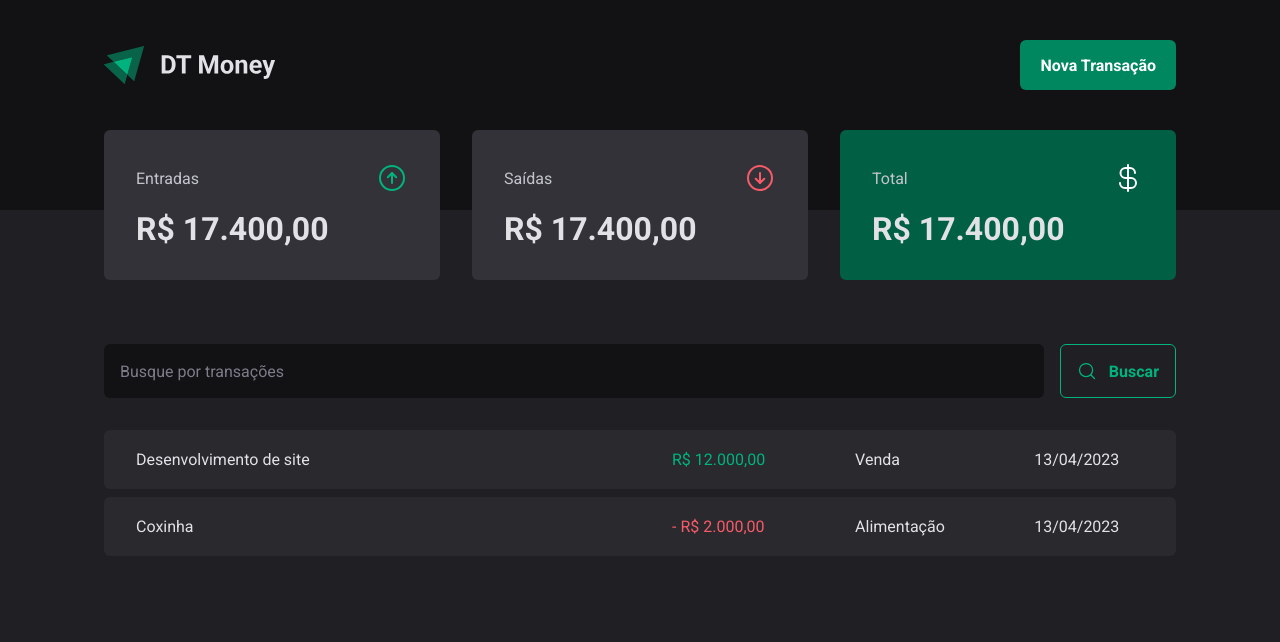
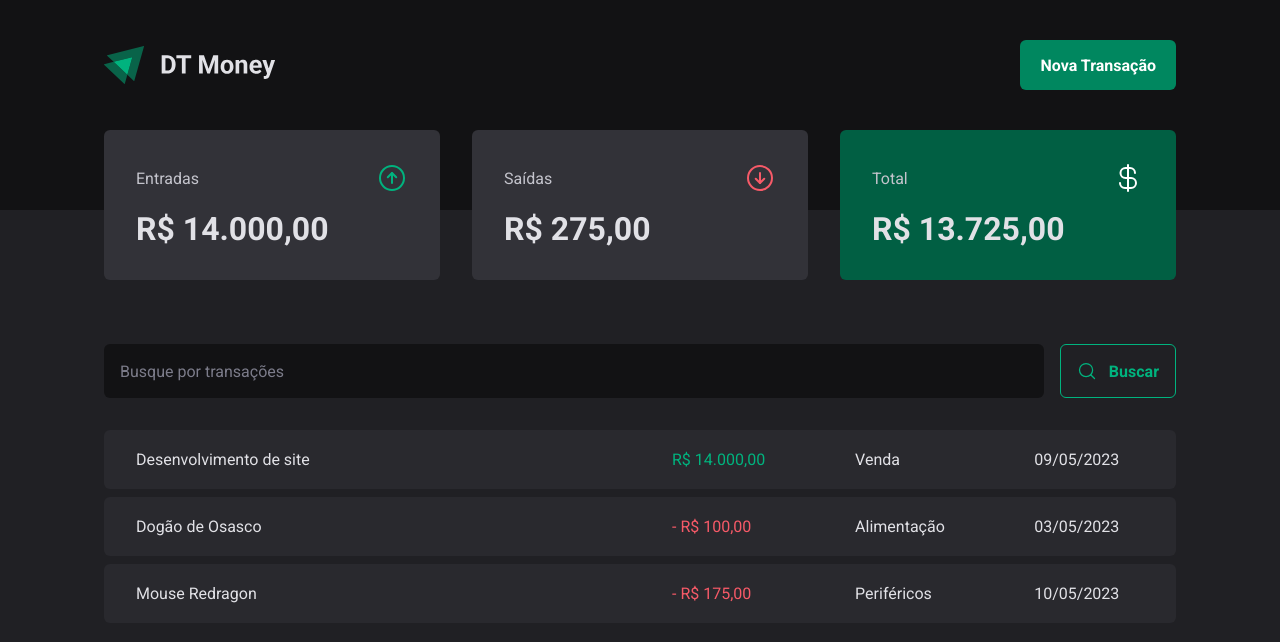
Before and after one commit to guivicentep/ignite-rw-dtmoney, a React (Vite) app: page / in a window 1280 px wide. Shown: the top 642 px of the page. Built offline with nearby package versions, Linux system fonts and the light colour scheme; data requests are answered from the project's data file.

Commit message:
feat: Exibindo e formatando valores

```diff
--- a/package.json
+++ b/package.json
@@ -5,6 +5,7 @@
   "type": "module",
   "scripts": {
     "dev": "vite",
+    "dev:server": "json-server server.json -p 3333 -w -d 500",
     "build": "tsc && vite build",
     "lint": "eslint src --ext ts,tsx --report-unused-disable-directives --max-warnings 0",
     "preview": "vite preview"
--- a/server.json
+++ b/server.json
@@ -3,7 +3,26 @@
     {
       "id": 1,
       "description": "Desenvolvimento de site",
-      "type"
+      "type": "income",
+      "category": "Venda",
+      "price": 14000,
+      "createdAt": "2023-05-09T19:02:13.341Z"
+    },
+    {
+      "id": 2,
+      "description": "Dogão de Osasco",
+      "type": "outcome",
+      "category": "Alimentação",
+      "price": 100,
+      "createdAt": "2023-05-03T20:12:50.341Z"
+    },
+    {
+      "id": 3,
+      "description": "Mouse Redragon",
+      "type": "outcome",
+      "category": "Periféricos",
+      "price": 175,
+      "createdAt": "2023-05-10T20:12:50.341Z"
     }
   ]
 }
--- a/src/App.tsx
+++ b/src/App.tsx
@@ -2,12 +2,15 @@
 import { defaultTheme } from './styles/themes/default'
 import { GlobalStyle } from './styles/global'
 import { Transactions } from './pages/Transactions'
+import { TransactionsProvider } from './contexts/TransactionsContext'
 
 export function App() {
   return (
     <ThemeProvider theme={defaultTheme}>
       <GlobalStyle />
-      <Transactions />
+      <TransactionsProvider>
+        <Transactions />
+      </TransactionsProvider>
     </ThemeProvider>
   )
 }
--- a/src/components/Summary/index.tsx
+++ b/src/components/Summary/index.tsx
@@ -1,7 +1,31 @@
 import { ArrowCircleDown, ArrowCircleUp, CurrencyDollar } from 'phosphor-react'
 import { SummaryCard, SummaryContainer } from './styles'
+import { useContext } from 'react'
+import { TransactionsContext } from '../../contexts/TransactionsContext'
+import { dateFormatter, priceFormatter } from '../../utils/formatter'
 
 export function Summary() {
+  const { transactions } = useContext(TransactionsContext)
+
+  const summary = transactions.reduce(
+    (acc, transaction) => {
+      if (transaction.type === 'income') {
+        acc.income += transaction.price
+        acc.total += transaction.price
+      } else {
+        acc.outcome += transaction.price
+        acc.total -= transaction.price
+      }
+
+      return acc
+    },
+    {
+      income: 0,
+      outcome: 0,
+      total: 0,
+    },
+  )
+
   return (
     <SummaryContainer>
       <SummaryCard>
@@ -9,21 +33,21 @@
           <span>Entradas</span>
           <ArrowCircleUp size={32} color="#00B37E" />
         </header>
-        <strong>R$ 17.400,00</strong>
+        <strong>{priceFormatter.format(summary.income)}</strong>
       </SummaryCard>
       <SummaryCard>
         <header>
           <span>Saídas</span>
           <ArrowCircleDown size={32} color="#F75A68" />
         </header>
-        <strong>R$ 17.400,00</strong>
+        <strong>{priceFormatter.format(summary.outcome)}</strong>
       </SummaryCard>
       <SummaryCard variant="green">
         <header>
           <span>Total</span>
           <CurrencyDollar size={32} color="#FFFFFF" />
         </header>
-        <strong>R$ 17.400,00</strong>
+        <strong>{priceFormatter.format(summary.total)}</strong>
       </SummaryCard>
     </SummaryContainer>
   )
--- /dev/null
+++ b/src/contexts/TransactionsContext.tsx
@@ -0,0 +1,40 @@
+import { ReactNode, createContext, useEffect, useState } from 'react'
+
+interface Transaction {
+  id: number
+  description: string
+  type: 'income' | 'outcome'
+  price: number
+  category: string
+  createdAt: string
+}
+
+interface TransactionContextType {
+  transactions: Transaction[]
+}
+
+interface TransactionsProviderProps {
+  children: ReactNode
+}
+
+export const TransactionsContext = createContext({} as TransactionContextType)
+
+export function TransactionsProvider({ children }: TransactionsProviderProps) {
+  const [transactions, setTransactions] = useState<Transaction[]>([])
+
+  async function loadTransactions() {
+    const response = await fetch('http://localhost:3333/transactions')
+    const data = await response.json()
+
+    setTransactions(data)
+  }
+  // Colocando a função sobre o useEffect, e passando um array vazio ao final, será executado apenas uma vez
+  useEffect(() => {
+    loadTransactions()
+  }, [])
+  return (
+    <TransactionsContext.Provider value={{ transactions }}>
+      {children}
+    </TransactionsContext.Provider>
+  )
+}
--- a/src/pages/Transactions/index.tsx
+++ b/src/pages/Transactions/index.tsx
@@ -1,3 +1,4 @@
+import { useContext, useEffect, useState } from 'react'
 import { Header } from '../../components/Header'
 import { Summary } from '../../components/Summary'
 import { SearchForm } from './components/SearchForm'
@@ -6,8 +7,11 @@
   TransactionsContainer,
   TranscationsTable,
 } from './styles'
+import { TransactionsContext } from '../../contexts/TransactionsContext'
+import { dateFormatter, priceFormatter } from '../../utils/formatter'
 
 export function Transactions() {
+  const { transactions } = useContext(TransactionsContext)
   return (
     <div>
       <Header />
@@ -17,22 +21,23 @@
         <SearchForm />
         <TranscationsTable>
           <tbody>
-            <tr>
-              <td width="50%">Desenvolvimento de site</td>
-              <td>
-                <PriceHighlight variant="income">R$ 12.000,00</PriceHighlight>
-              </td>
-              <td>Venda</td>
-              <td>13/04/2023</td>
-            </tr>
-            <tr>
-              <td width="50%">Coxinha</td>
-              <td>
-                <PriceHighlight variant="outcome">- R$ 2.000,00</PriceHighlight>
-              </td>
-              <td>Alimentação</td>
-              <td>13/04/2023</td>
-            </tr>
+            {transactions.map((transaction) => {
+              return (
+                <tr key={transaction.id}>
+                  <td width="50%">{transaction.description}</td>
+                  <td>
+                    <PriceHighlight variant={transaction.type}>
+                      {transaction.type === 'outcome' && '- '}
+                      {priceFormatter.format(transaction.price)}
+                    </PriceHighlight>
+                  </td>
+                  <td>{transaction.category}</td>
+                  <td>
+                    {dateFormatter.format(new Date(transaction.createdAt))}
+                  </td>
+                </tr>
+              )
+            })}
           </tbody>
         </TranscationsTable>
       </TransactionsContainer>
--- /dev/null
+++ b/src/utils/formatter.ts
@@ -0,0 +1,6 @@
+export const dateFormatter = new Intl.DateTimeFormat('pt-BR')
+
+export const priceFormatter = new Intl.NumberFormat('pt-BR', {
+  style: 'currency',
+  currency: 'BRL',
+})
```
